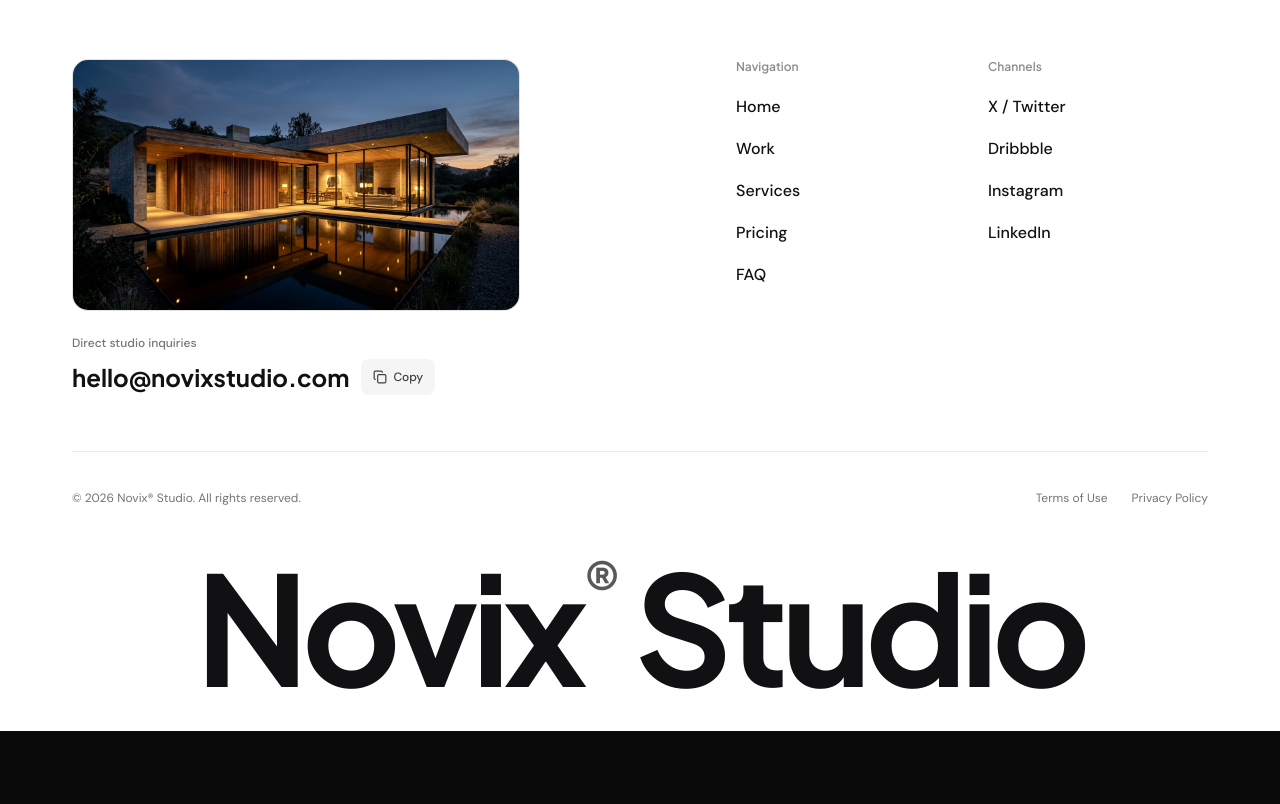
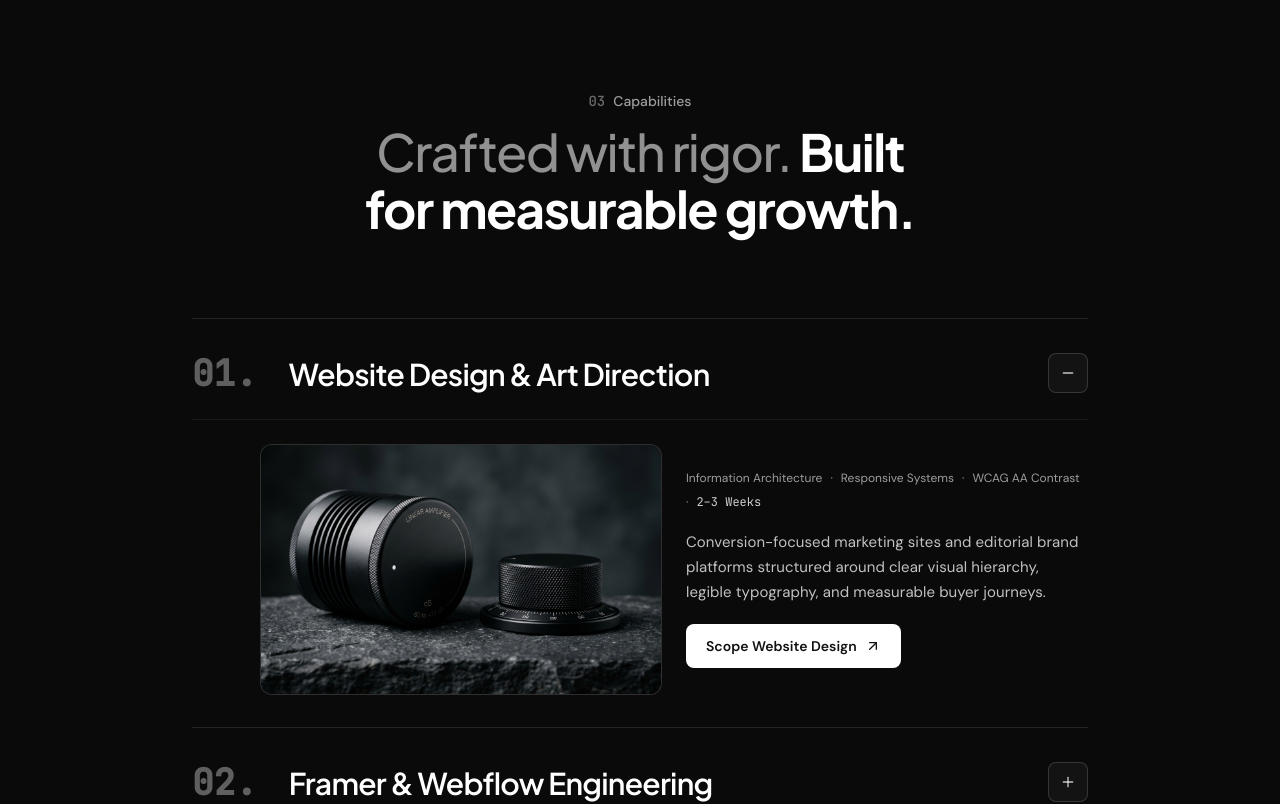
Before and after one commit to ode96-dev/novix-studio, a Next.js app: page / in a window 1280 px wide. Shown: the part 2820-3624 px from the top of the page. Before the commit the page ends 3551 px from the top, so only its background shows below. Built offline with nearby package versions, Linux system fonts and the light colour scheme.

Commit message:
feat: Add ServicesSection component with project modal integration

```diff
--- a/src/app/page.tsx
+++ b/src/app/page.tsx
@@ -2,6 +2,7 @@
 
 import AboutSection from "@/components/home/about-section";
 import HeroSection from "@/components/home/hero-section";
+import ServicesSection from "@/components/home/services-section";
 import WorkSection from "@/components/home/work-section";
 import ProjectModal from "@/components/project/project-modal";
 import { ProjectModalContext } from "@/types";
@@ -28,6 +29,7 @@ export default function Home() {
         <HeroSection onOpenProjectModal={() => handleOpenModal()} />
         <AboutSection onOpenProjectModal={() => handleOpenModal()} />
         <WorkSection onOpenProjectModal={handleOpenModal} />
+        <ServicesSection onOpenProjectModal={handleOpenModal} />
       </main>
       <ProjectModal
         isOpen={isModalOpen}
--- /dev/null
+++ b/src/components/home/services-section.tsx
@@ -0,0 +1,140 @@
+"use client";
+
+import React, { useState } from "react";
+import { ArrowUpRight, Plus, Minus } from "lucide-react";
+import { ProjectModalContext } from "@/types";
+import { servicesData } from "@/data/data";
+import ResilientImage from "../images/resilient-image";
+
+interface ServicesSectionProps {
+  onOpenProjectModal: (context?: ProjectModalContext) => void;
+}
+
+const ServicesSection = ({ onOpenProjectModal }: ServicesSectionProps) => {
+  const [expandedId, setExpandedId] = useState<string>("service-01");
+
+  const toggleService = (id: string) => {
+    setExpandedId((prev) => (prev === id ? "" : id));
+  };
+
+  return (
+    <section
+      id="services"
+      className="bg-[#0a0a0a] text-white py-20 lg:py-28 border-b border-white/10"
+    >
+      <div className="max-w-300 mx-auto px-4 sm:px-6 lg:px-8">
+        <div className="max-w-2xl mx-auto text-center space-y-3 mb-14 lg:mb-20">
+          <p className="text-sm font-medium text-white/60">
+            <span className="font-mono-tabular text-white/40 mr-2">03</span>
+            Capabilities
+          </p>
+          <h2
+            id="services-main-title"
+            className="font-display text-[clamp(2rem,4vw,3.25rem)] leading-[1.12] font-bold tracking-[-0.03em] text-white text-balance"
+          >
+            <span className="text-white/55 font-medium">
+              Crafted with rigor.
+            </span>{" "}
+            Built for measurable growth.
+          </h2>
+        </div>
+
+        <div className="max-w-4xl mx-auto divide-y divide-white/10 border-t border-b border-white/10">
+          {servicesData.map((service) => {
+            const isExpanded = expandedId === service.id;
+            const panelId = `service-panel-${service.id}`;
+
+            return (
+              <div
+                key={service.id}
+                id={`service-item-${service.id}`}
+                className="py-6 sm:py-8"
+              >
+                <button
+                  type="button"
+                  aria-expanded={isExpanded}
+                  aria-controls={panelId}
+                  onClick={() => toggleService(service.id)}
+                  className="w-full min-h-11 flex items-center justify-between gap-4 text-left group cursor-pointer focus-visible:outline-2 focus-visible:outline-offset-4 focus-visible:outline-[#ff3b30] rounded-sm"
+                >
+                  <div className="flex items-baseline gap-5 sm:gap-8">
+                    <span className="font-mono-tabular text-2xl sm:text-4xl font-semibold text-white/35 group-hover:text-white/75 transition-colors duration-150">
+                      {service.number}
+                    </span>
+                    <span className="font-display text-xl sm:text-3xl font-semibold text-white tracking-tight">
+                      {service.title}
+                    </span>
+                  </div>
+
+                  <span
+                    aria-hidden="true"
+                    className="w-10 h-10 rounded-lg border border-white/15 bg-white/4 group-hover:border-white/35 flex items-center justify-center text-white/75 group-hover:text-white shrink-0 transition-colors duration-150"
+                  >
+                    {isExpanded ? (
+                      <Minus className="w-4 h-4" />
+                    ) : (
+                      <Plus className="w-4 h-4" />
+                    )}
+                  </span>
+                </button>
+
+                {isExpanded && (
+                  <div
+                    id={panelId}
+                    className="mt-6 pt-6 border-t border-white/6 sm:pl-17 grid grid-cols-1 lg:grid-cols-12 gap-6 items-center animate-panel-reveal"
+                  >
+                    <div className="lg:col-span-6 rounded-xl overflow-hidden border border-white/10 bg-neutral-900 aspect-16/10">
+                      <ResilientImage
+                        src={service.image}
+                        alt={service.imageAlt}
+                        className="w-full h-full object-cover"
+                        fallbackTitle={service.title}
+                      />
+                    </div>
+
+                    <div className="lg:col-span-6 space-y-5">
+                      <div className="flex flex-wrap items-center gap-2 text-xs text-white/60">
+                        {service.capabilities.map((cap, idx) => (
+                          <React.Fragment key={cap}>
+                            {idx > 0 && <span aria-hidden="true">·</span>}
+                            <span>{cap}</span>
+                          </React.Fragment>
+                        ))}
+                        <span aria-hidden="true">·</span>
+                        <span className="font-mono-tabular text-white/80">
+                          {service.turnaround}
+                        </span>
+                      </div>
+
+                      <p className="text-[15px] leading-[1.65] tracking-[0.005em] text-white/75">
+                        {service.description}
+                      </p>
+
+                      <div>
+                        <button
+                          type="button"
+                          onClick={() =>
+                            onOpenProjectModal({ service: service.title })
+                          }
+                          className="inline-flex items-center gap-2 min-h-11 px-5 py-2.5 bg-white hover:bg-neutral-200 text-[#111113] text-sm font-semibold rounded-lg transition-colors duration-150 whitespace-nowrap shrink-0 cursor-pointer focus-visible:outline-2 focus-visible:outline-offset-2 focus-visible:outline-[#ff3b30]"
+                        >
+                          <span>{service.actionLabel}</span>
+                          <ArrowUpRight
+                            className="w-4 h-4"
+                            aria-hidden="true"
+                          />
+                        </button>
+                      </div>
+                    </div>
+                  </div>
+                )}
+              </div>
+            );
+          })}
+        </div>
+      </div>
+    </section>
+  );
+};
+
+export default ServicesSection;
```
